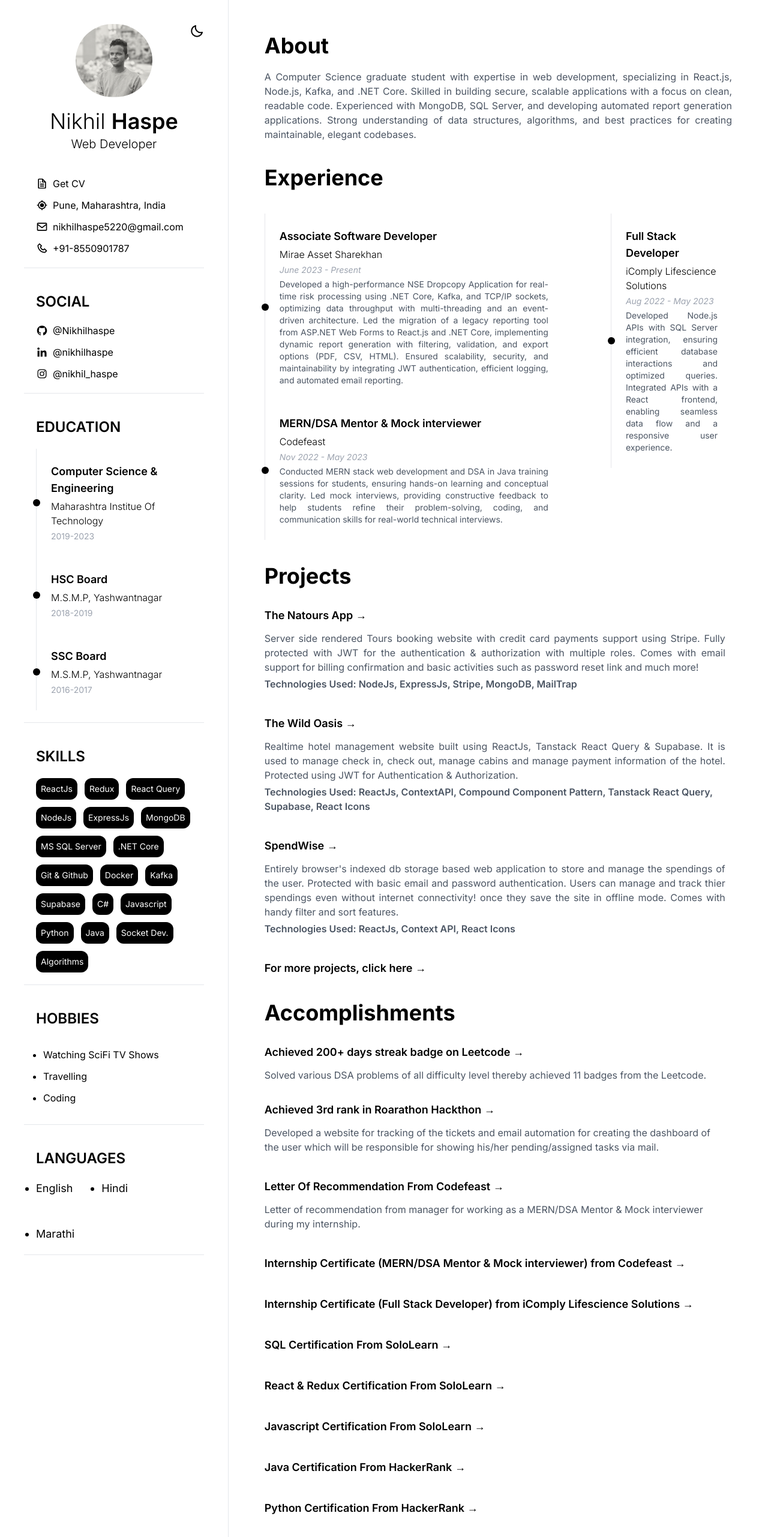
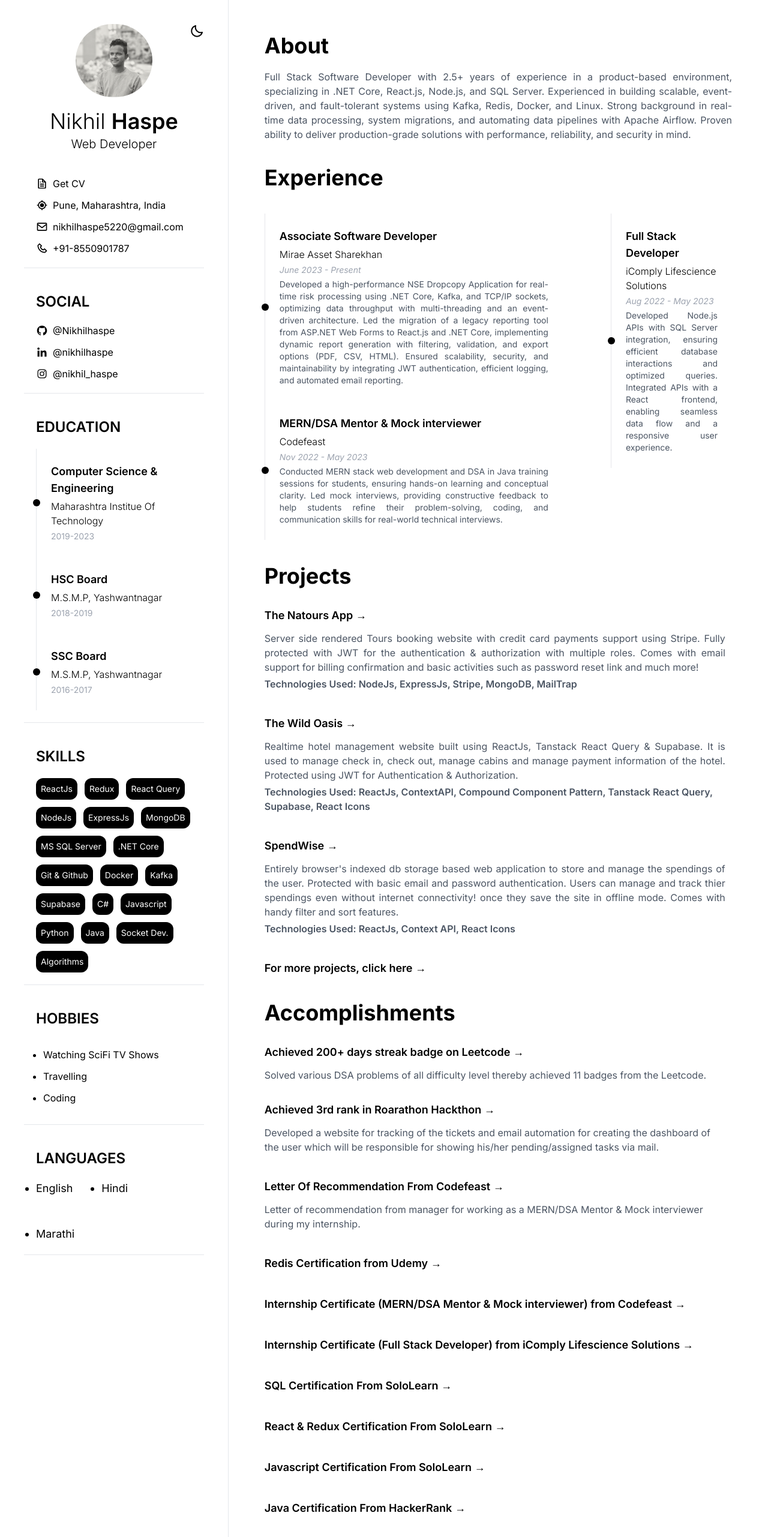
Before and after one commit to Nikhilhaspe/react-minimal-portfolio, a React (Vite) app: page / in a window 1280 px wide. Shown: the top 2562 px of the page at 60% size. Built offline with nearby package versions, Linux system fonts and the light colour scheme.

Commit message:
add header change, redis certification

```diff
--- a/src/components/Home.jsx
+++ b/src/components/Home.jsx
@@ -19,13 +19,7 @@ function Home() {
           <h1 className="text-2xl font-bold md:text-4xl">About</h1>
 
           <p className="text-sm text-gray-600 dark:text-gray-400 md:text-base text-justify">
-            A Computer Science graduate student with expertise in web
-            development, specializing in React.js, Node.js, Kafka, and .NET
-            Core. Skilled in building secure, scalable applications with a focus
-            on clean, readable code. Experienced with MongoDB, SQL Server, and
-            developing automated report generation applications. Strong
-            understanding of data structures, algorithms, and best practices for
-            creating maintainable, elegant codebases.
+            Full Stack Software Developer with 2.5+ years of experience in a product-based environment, specializing in .NET Core, React.js, Node.js, and SQL Server. Experienced in building scalable, event-driven, and fault-tolerant systems using Kafka, Redis, Docker, and Linux. Strong background in real-time data processing, system migrations, and automating data pipelines with Apache Airflow. Proven ability to deliver production-grade solutions with performance, reliability, and security in mind.
           </p>
         </div>
 
@@ -247,6 +241,18 @@ function Home() {
               <h3 className="text-sm font-semibold md:text-lg">
                 <a
                   className="hover:underline"
+                  href="https://www.udemy.com/certificate/UC-bd0543cb-a09d-41b9-b262-bbb3f9ce7124/"
+                  target="_blank"
+                >
+                  Redis Certification from Udemy &rarr;
+                </a>
+              </h3>
+            </div>
+
+            <div className="text-baseline space-y-3">
+              <h3 className="text-sm font-semibold md:text-lg">
+                <a
+                  className="hover:underline"
                   href="https://drive.google.com/file/d/1HP_RrpbZ0mkKC9FT6QWn-JYgArgSRD8G/view?usp=sharing"
                   target="_blank"
                 >
```
Also changed, not shown: 1 other file (tests, documents, lock files or other folders).
